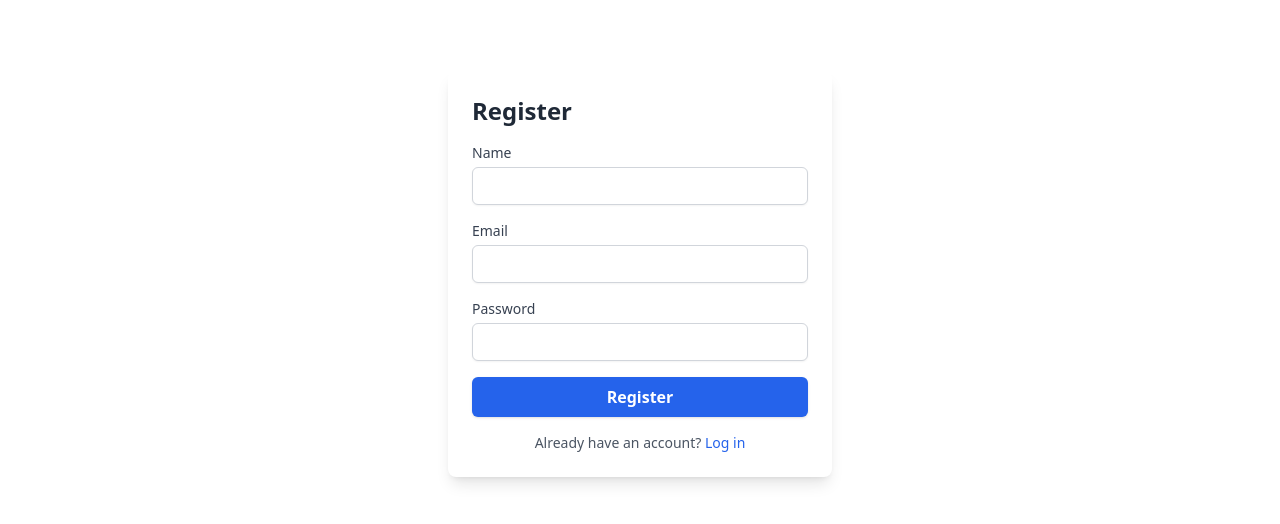
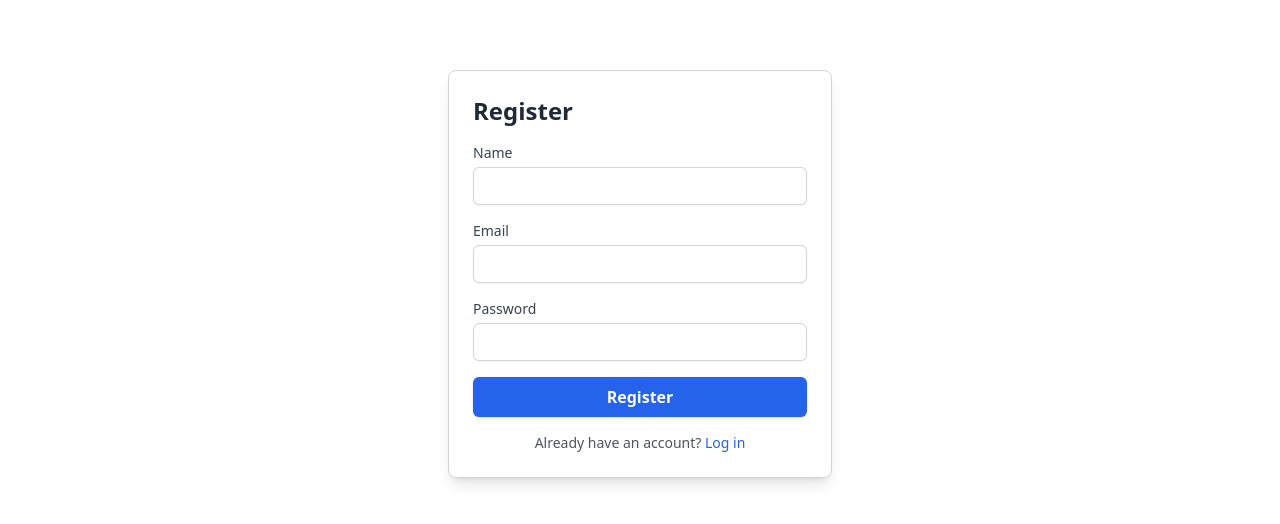
Before and after one commit to figueroaignacio/inventory-system, a React (Vite) app in the folder apps/web/: page /register in a window 1280 px wide. Shown: the part 190-714 px from the top of the page. Built offline with nearby package versions, Linux system fonts and the light colour scheme.

Commit message:
styles: add border to forms

```diff
--- a/apps/web/src/modules/auth/components/signin-form.tsx
+++ b/apps/web/src/modules/auth/components/signin-form.tsx
@@ -66,7 +66,7 @@ export function SignInForm() {
   return (
     <form
       onSubmit={handleSubmit}
-      className="w-96 mx-auto p-6 bg-white shadow-lg rounded-lg"
+      className="w-96 mx-auto p-6 bg-white shadow-lg rounded-lg border-[1px] border-gray-300"
     >
       <h2 className="text-2xl font-semibold text-gray-800 mb-4">Login</h2>
       {error && (
--- a/apps/web/src/modules/auth/components/signup-form.tsx
+++ b/apps/web/src/modules/auth/components/signup-form.tsx
@@ -61,7 +61,7 @@ export function SignUpForm() {
   return (
     <form
       onSubmit={handleSubmit}
-      className="w-96 mx-auto p-6 bg-white shadow-lg rounded-lg"
+      className="w-96 mx-auto p-6 bg-white shadow-lg rounded-lg border-[1px] border-gray-300"
     >
       <h2 className="text-2xl font-semibold text-gray-800 mb-4">Register</h2>
       <div className="mb-4">
```
